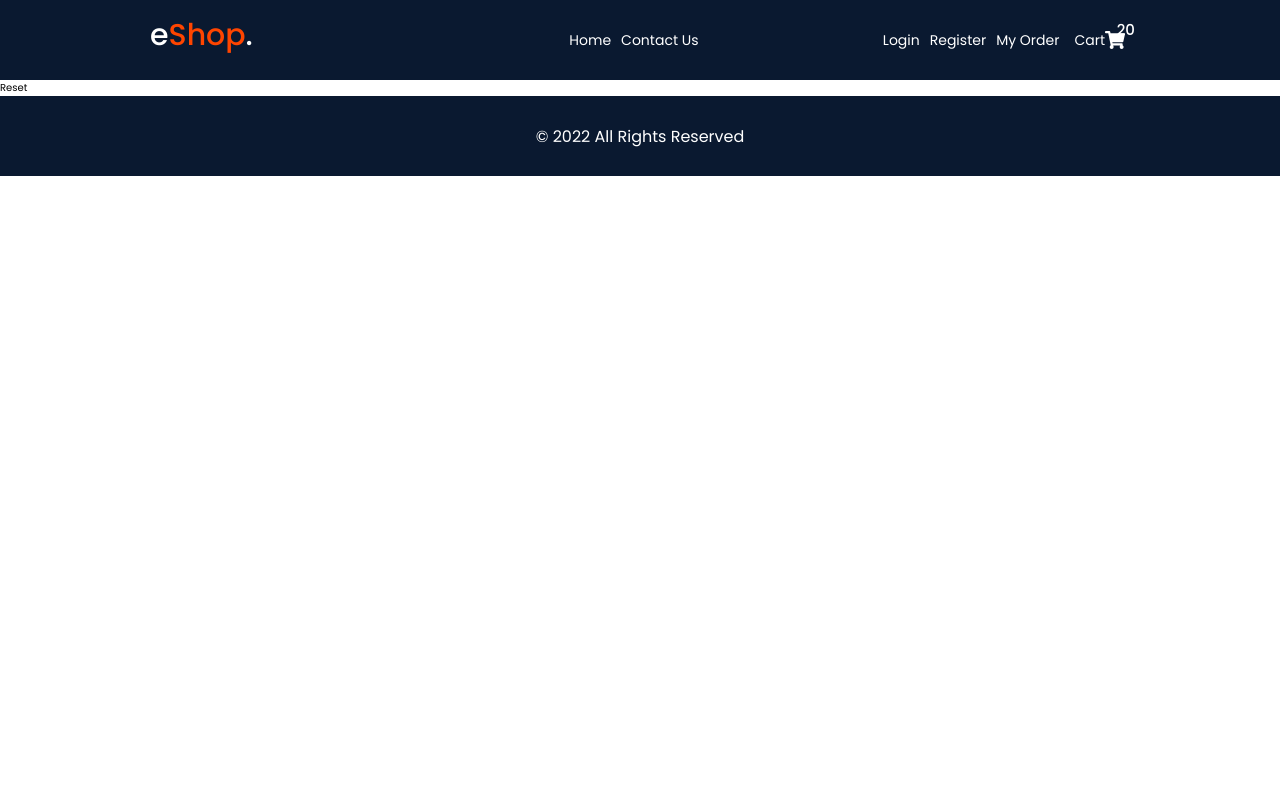
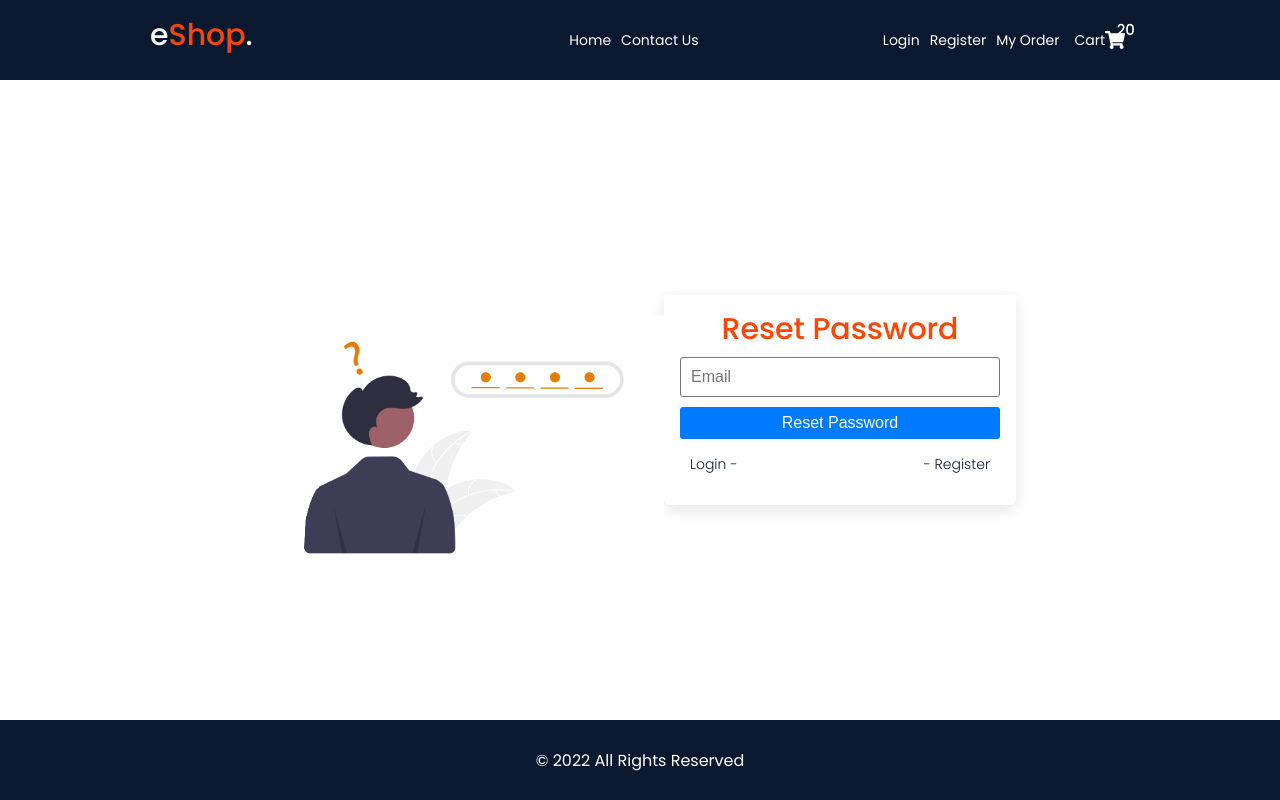
Before and after one commit to congsanhle99/redux-e-commerce, a React (Create React App) app: page /reset in a window 1280 px wide. Built offline with nearby package versions, Linux system fonts and the light colour scheme.

Commit message:
[08122022] auth Reset Password Page

```diff
--- a/src/pages/auth/Reset.js
+++ b/src/pages/auth/Reset.js
@@ -1,7 +1,36 @@
 import React from "react";
+import { Link } from "react-router-dom";
+import forgotImg from "../../assets/eshop-images/forgot.png";
+import Card from "../../components/card/Card";
+import styles from "./auth.module.scss";
 
 const Reset = () => {
-  return <div>Reset</div>;
+  return (
+    <>
+      <section className={`container ${styles.auth}`}>
+        <div className={styles.img}>
+          <img src={forgotImg} alt="loginImg" width="400" />
+        </div>
+        <Card>
+          <div className={styles.form}>
+            <h2>Reset Password</h2>
+            <form action="">
+              <input required type="email" placeholder="Email" />
+              <button className="--btn --btn-primary --btn-block">Reset Password</button>
+              <div className={styles.links}>
+                <p>
+                  <Link to="/login">Login -</Link>
+                </p>
+                <p>
+                  <Link to="/register">- Register</Link>
+                </p>
+              </div>
+            </form>
+          </div>
+        </Card>
+      </section>
+    </>
+  );
 };
 
 export default Reset;
```
